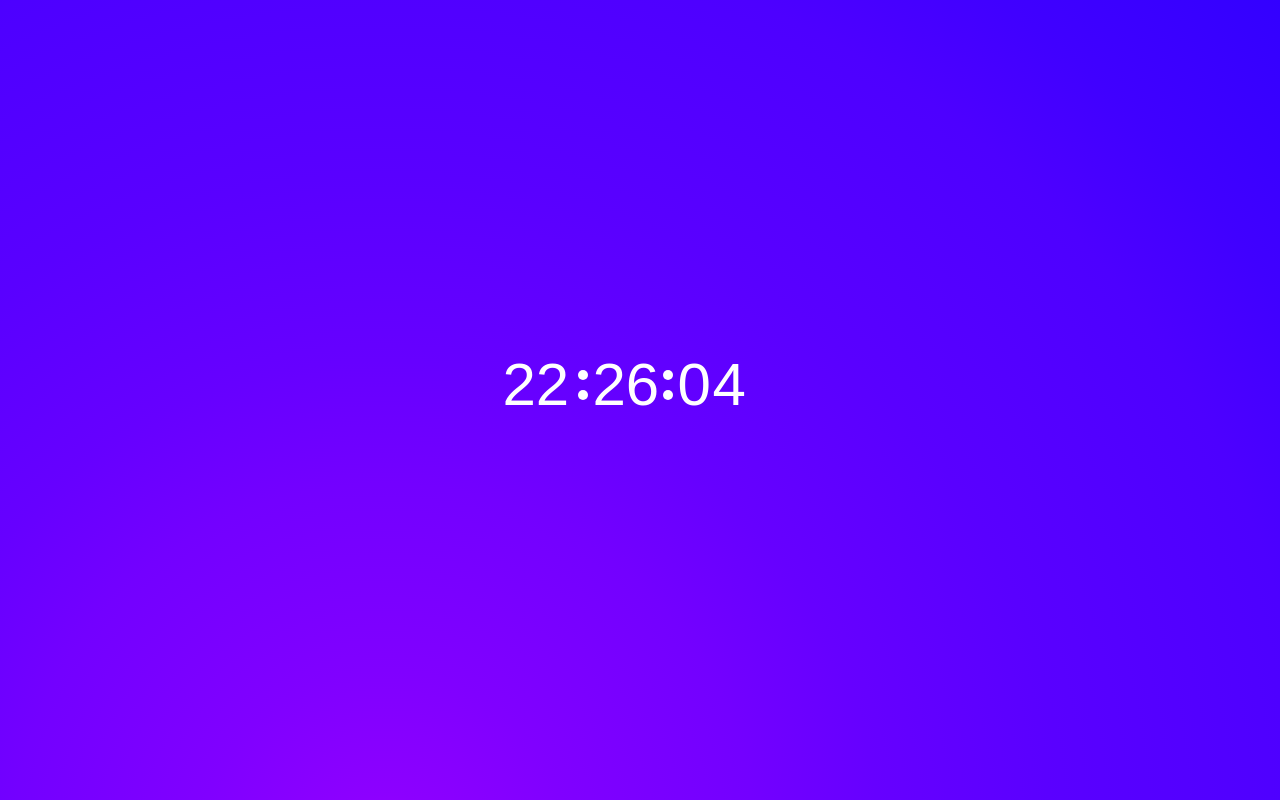
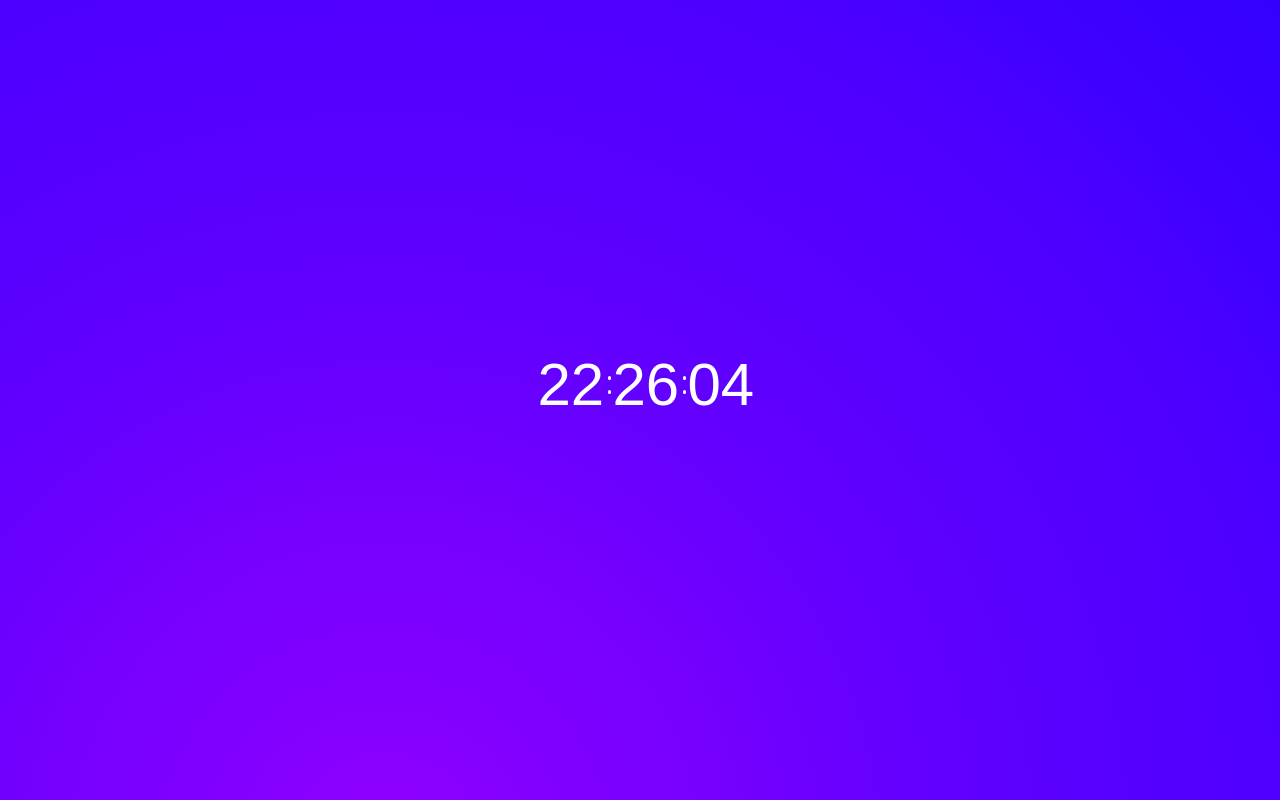
Before and after one commit to ubirataantunes/relogio-em-js, a plain HTML site: page index.html in a window 1280 px wide. Drawn offline with Linux system fonts and the light colour scheme.

Commit message:
Bugs corrigidos

```diff
--- a/index.html
+++ b/index.html
@@ -9,12 +9,12 @@
     <script src="script.js" defer></script>
 </head>
 <body>
-    <div id="hours">0</div>
-    <div class="pointers"></div>
-    <div id="ten-minutes">0</div>
-    <div id="unity-minutes">0</div>
-    <div class="pointers"></div>
-    <div id="ten-seconds">0</div>
-    <div id="unity-seconds">0</div>
+    <div id="content">
+        <div id="hours">0</div>
+        <div class="pointers"></div>
+        <div id="minutes"></div>
+        <div class="pointers"></div>
+        <div id="seconds"></div>
+    </div>
 </body>
 </html>
--- a/script.js
+++ b/script.js
@@ -1,39 +1,25 @@
 var hours = document.querySelector("#hours");
-var tenMinutes = document.querySelector("#ten-minutes");
-var unityMinutes = document.querySelector("#unity-minutes");
-var tenSeconds = document.querySelector("#ten-seconds");
-var unitySeconds = document.querySelector("#unity-seconds");
-
-var tenSecond = 0;
-var tenMinute = 0;
-
+var minutes = document.querySelector("#minutes");
+var seconds = document.querySelector("#seconds");
 
 setInterval(() => {
+
     const date = new Date();
     const hour = date.getHours();
     const min = date.getMinutes();
     const sec = date.getSeconds();
-        unitySeconds.innerHTML = sec;
-        unityMinutes.innerHTML = min;
+
+    seconds.innerHTML = sec;
+    minutes.innerHTML = min;
     hours.innerHTML = hour;
-        if(sec >= 10) {
-            tenSeconds.style = ("display: none;");
-        }
+
     if (sec < 10) {
-            tenSeconds.style = ("display: block;");
-        }
-        if (min >=10) {
-            tenMinutes.style = ("display: none;");
-            unityMinutes.style = ("margin-right: 30px;")
-        }
+        seconds.innerHTML = `0${sec}`;
+    };
     if (min < 10) {
-            tenMinutes.style.display = "block";
-            unityMinutes.style = ("margin-right: 0px;")
-        }
-        if (hour >= 10) {
-            hours.style = ("margin-right: 35px;")
-        }
+        minutes.innerHTML = `0${min}`;
+    };
     if (hour < 10) {
-            hours.style = ("margin-right: 0px;")
-        }
-}, 1000)
+        hours.innerHTML = `0${hour}`;
+    };
+}, 1000);
--- a/style.css
+++ b/style.css
@@ -22,9 +22,15 @@ body {
     );
     background-size: cover;
     display: flex;
+    align-items: center;
+    justify-content: center;
+}
+
+#content {
+    display: flex;
     justify-content: center;
     align-items: center;
-    transition: all 0.1s linear;
+    transition: all 0.5s linear;
 }
 
 
@@ -33,15 +39,16 @@ body {
     width: 20px;
     height: 20px;
 }
+
 .pointers::after,
 .pointers::before {
     position: absolute;
     content: '';
-    width: 10px;
-    height: 10px;
+    width: 3px;
+    height: 4px;
     border-radius: 6px;
     background-color: rgb(255, 255, 255);
-    right: 5px;
+    right: -8px;
 }
 .pointers::after {
     bottom: 30px;
@@ -50,23 +57,20 @@ body {
     top: 0px;
 }
 
-#hours, #ten-minutes,
-#unity-minutes, #ten-seconds,
-#unity-seconds {
+#hours, #minutes,
+#seconds {
     font-size: 60px;
-    margin: 0px;
+    margin: 10px;
     width: 35px;
     height: 100px;
     color: rgb(255, 255, 255);
-    transition: all 0.5s linear;
 }
-#unity-seconds {
+#seconds {
     margin-right: 30px;
 }
 
 @media (max-width: 245px) {
     body {
-        width: 350vw;
-        height: 2000px;
+        width: 300px;
     }
 }
```
Lines whose indentation alone changed are shown as unchanged.
